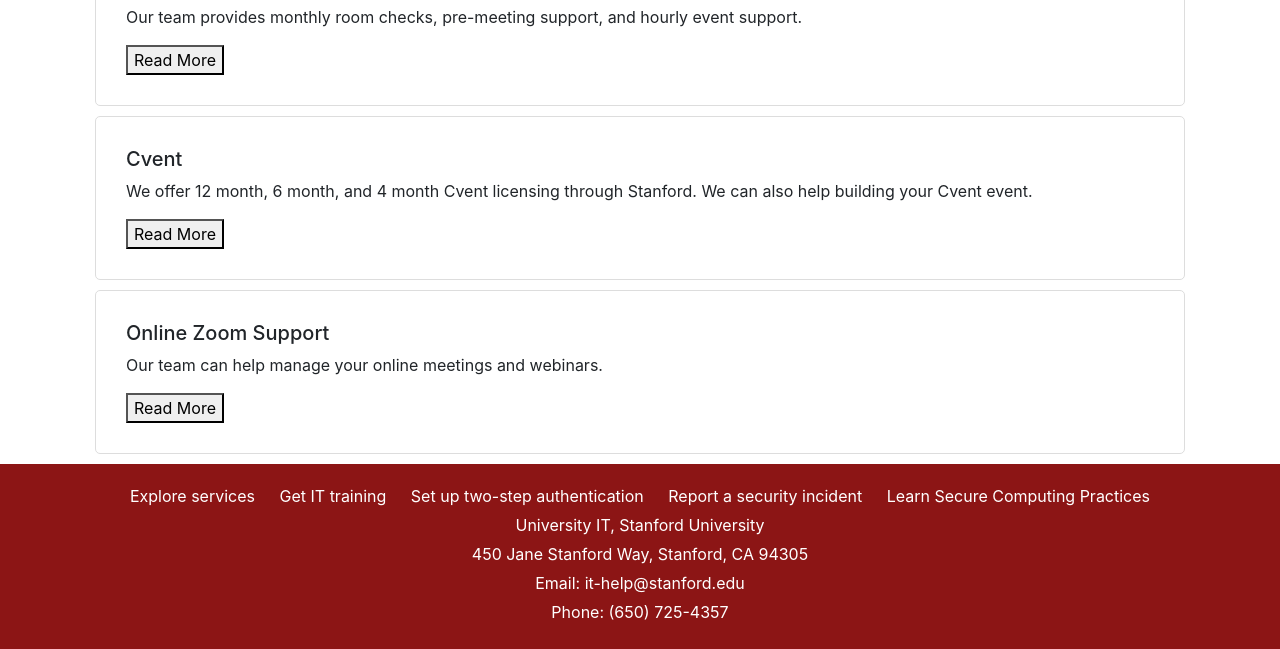
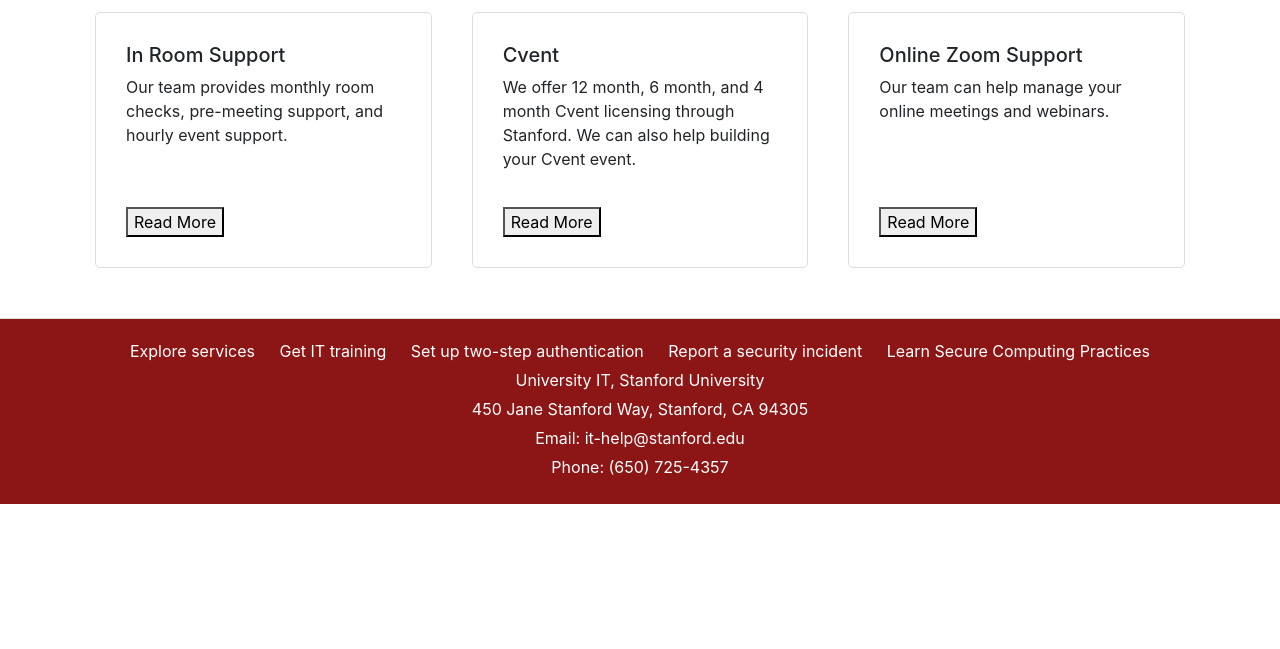
Before and after one commit to kainfeldas/crc_owls, a plain HTML site: page index.html in a window 1280 px wide. Shown: the part 668-1317 px from the top of the page. After the commit the page ends 1172 px from the top, so only its background shows below. Drawn offline with nearby package versions, Linux system fonts and the light colour scheme.

Commit message:
Update style.css

```diff
--- a/style.css
+++ b/style.css
@@ -46,16 +46,30 @@
 }
 
 /* Footer */
+body {
+  display: flex;
+  flex-direction: column;
+  min-height: 100vh;
+  margin: 0;
+}
+
+.container {
+  flex: 1;
+  margin-bottom: 60px; /* Add margin to the bottom of the container */
+}
+
 .footer {
   background-color: #8C1515;
   color: white;
   padding: 20px 0;
   text-align: center;
+  border-top: 1px solid #ddd;
 }
 
 .footer-content {
   display: flex;
   justify-content: space-around;
+  flex-direction: column;
   align-items: center;
   flex-wrap: wrap;
 }
@@ -72,15 +86,6 @@
 
 .footer-contact p {
   margin: 5px 0;
-}
-/* style.css */
-.cardinal-red {
-  color: #8C1515; /* Stanford Cardinal Red */
-}
-
-/* style.css */
-.cardinal-red {
-  color: #8C1515; /* Stanford Cardinal Red */
 }
 
 /* style.css */
@@ -106,6 +111,7 @@
 .card-body {
   flex: 1;
   display: flex;
+  flex-wrap: wrap;
   flex-direction: column;
   justify-content: space-between;
 }
@@ -117,3 +123,9 @@
 .card-text {
   flex: 1;
 }
+
+.card-grid {
+  display: grid;
+  grid-template-columns: repeat(auto-fit, minmax(300px, 1fr));
+  gap: 20px;
+}
```
